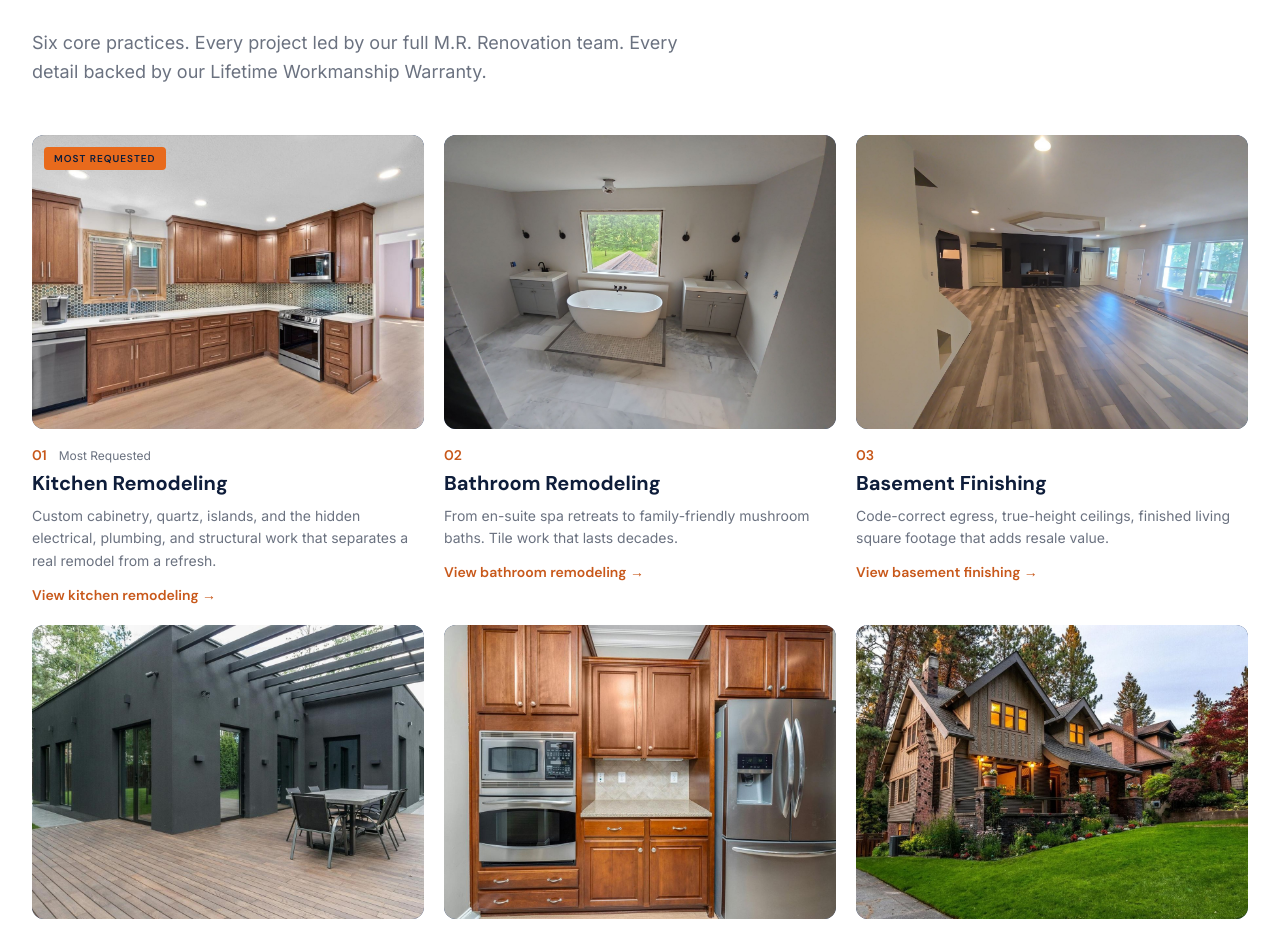
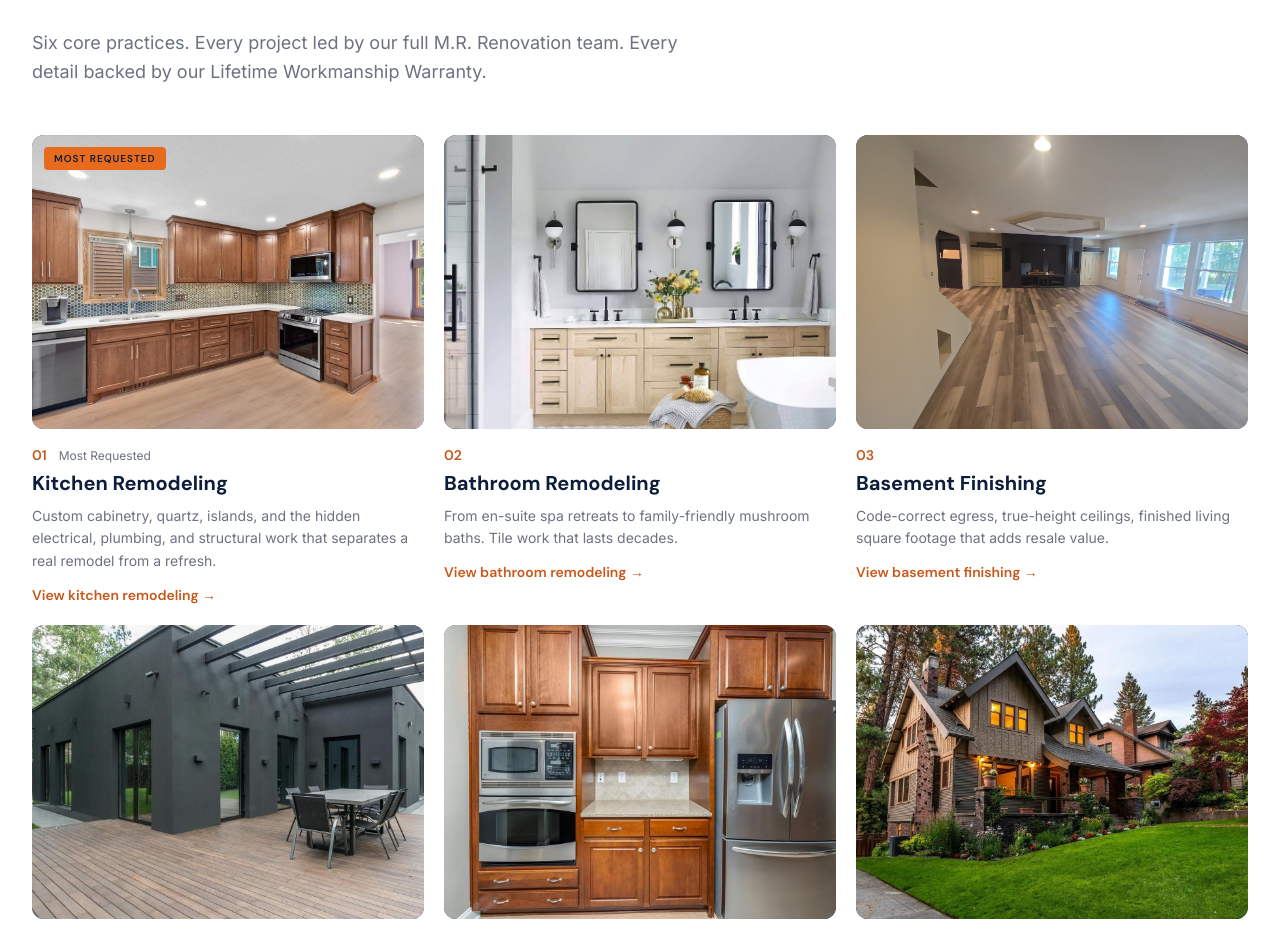
Before and after one commit to LoadedSauce/MRRenoWebsite, a Next.js app: page / in a window 1280 px wide. Shown: the part 1303-2235 px from the top of the page. Built offline with nearby package versions, Linux system fonts and the light colour scheme; no server answers; the database is empty.

Commit message:
Homepage: replace in-progress bathroom photo with finished Edina primary bath (#82)

```diff
--- a/src/app/page.tsx
+++ b/src/app/page.tsx
@@ -25,8 +25,8 @@ const services = [
     name: "Bathroom Remodeling",
     body: "From en-suite spa retreats to family-friendly mushroom baths. Tile work that lasts decades.",
     href: "/services/bathrooms",
-    image: "/images/service-bathroom-freestanding-tub-marble-floor-twin-vanities-maple-grove-mn.jpg",
-    alt: "Primary bathroom remodel with freestanding soaker tub, marble tile floor, and twin vanities with matte black fixtures in Maple Grove, MN.",
+    image: "/images/service-bathroom-primary-double-vanity-hex-marble-floor-edina-mn.jpg",
+    alt: "Primary bathroom remodel in Edina, MN with double light-wood vanities, black-framed pivot mirrors, matte-black fixtures, and hex marble mosaic tile floor.",
   },
   {
     n: "03",
```
Also changed, not shown: public/images/service-bathroom-freestanding-tub-marble-floor-twin-vanities-maple-grove-mn.jpg (deleted), public/images/service-bathroom-primary-double-vanity-hex-marble-floor-edina-mn.jpg (added).
